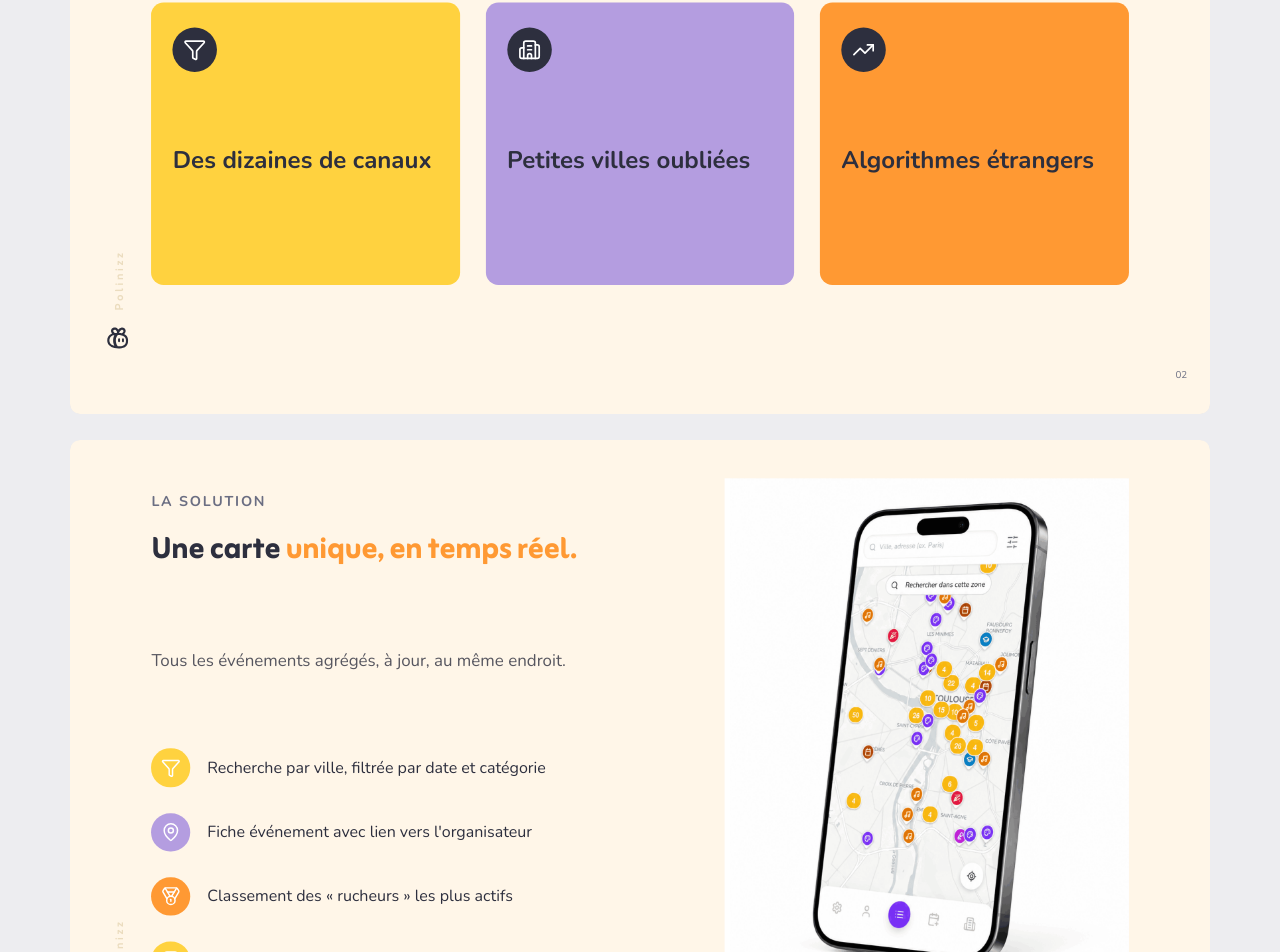
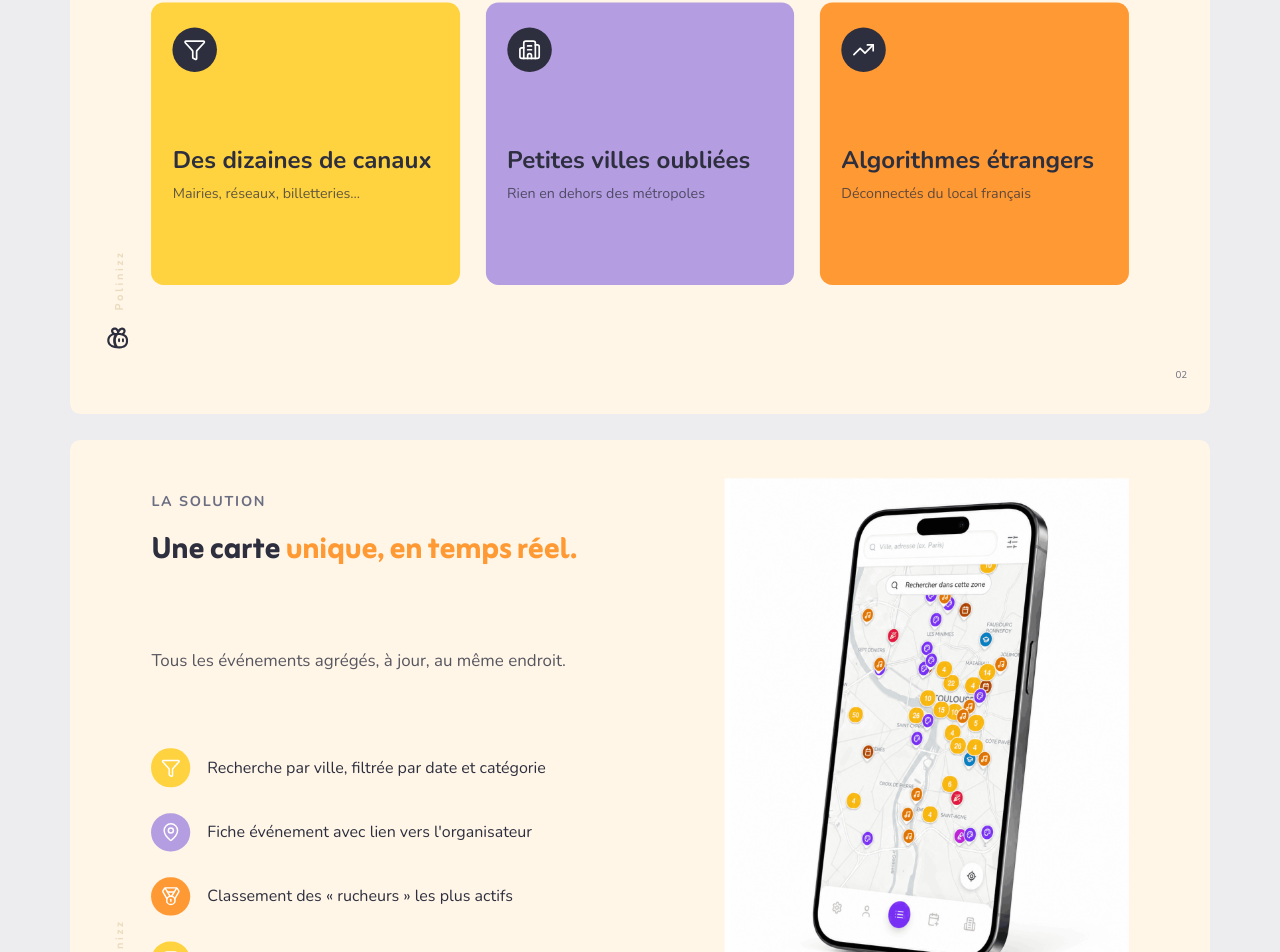
Before and after one commit to TakCastel/polinizz-pitch-deck, a React (Vite) app: page / in a window 1280 px wide. Shown: the part 976-1928 px from the top of the page. Built offline with nearby package versions, Linux system fonts and the light colour scheme.

Commit message:
Add short subtitles under each problem card title

```diff
--- a/src/slides/S02Probleme.jsx
+++ b/src/slides/S02Probleme.jsx
@@ -5,6 +5,7 @@ export default function S02Probleme() {
       bg: 'var(--yellow)',
       icon: <path d="M10 20a1 1 0 0 0 .553.895l2 1A1 1 0 0 0 14 21v-7a2 2 0 0 1 .517-1.341L21.74 4.67A1 1 0 0 0 21 3H3a1 1 0 0 0-.742 1.67l7.225 7.989A2 2 0 0 1 10 14z"></path>,
       title: 'Des dizaines de canaux',
+      subtitle: 'Mairies, réseaux, billetteries...',
     },
     {
       left: 36.46616541353383,
@@ -15,6 +16,7 @@ export default function S02Probleme() {
       icon4: <path d="M6 10H4a2 2 0 0 0-2 2v7a2 2 0 0 0 2 2h16a2 2 0 0 0 2-2V9a2 2 0 0 0-2-2h-2"></path>,
       icon5: <path d="M6 21V5a2 2 0 0 1 2-2h8a2 2 0 0 1 2 2v16"></path>,
       title: 'Petites villes oubliées',
+      subtitle: 'Rien en dehors des métropoles',
     },
     {
       left: 65.78947368421053,
@@ -22,6 +24,7 @@ export default function S02Probleme() {
       icon: <path d="M16 7h6v6"></path>,
       icon2: <path d="m22 7-8.5 8.5-5-5L2 17"></path>,
       title: 'Algorithmes étrangers',
+      subtitle: 'Déconnectés du local français',
     },
   ]
 
@@ -38,6 +41,7 @@ export default function S02Probleme() {
             </svg>
           </div>
           <div className="block-label" style={{ position: 'absolute', left: "24px", top: "160px", right: "24px", fontSize: "27px" }}>{c.title}</div>
+          <div className="block-label" style={{ position: 'absolute', left: "24px", top: "204px", right: "24px", fontSize: "16px", fontWeight: 400, opacity: 0.75 }}>{c.subtitle}</div>
         </div>
       ))}
     </>
```
